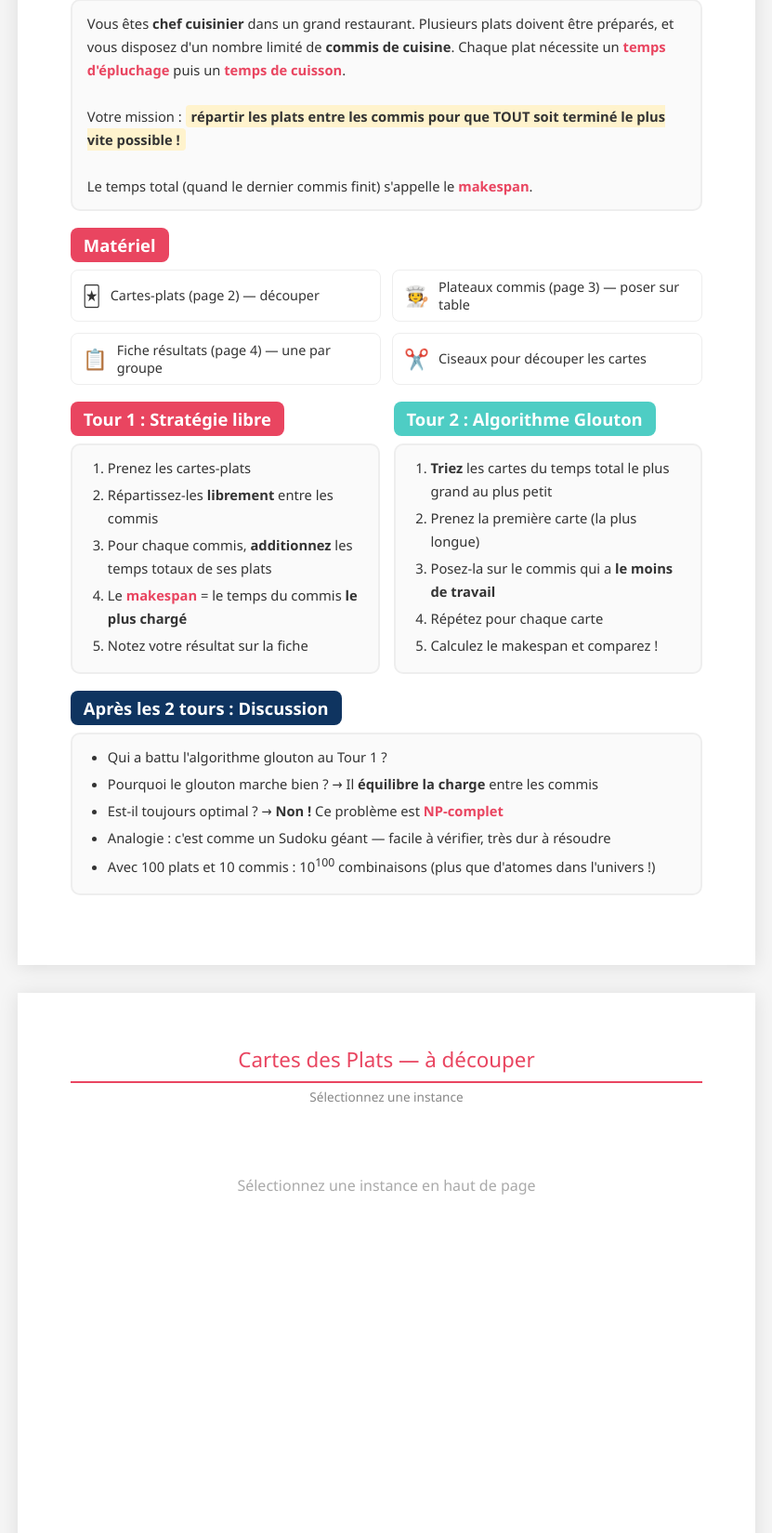
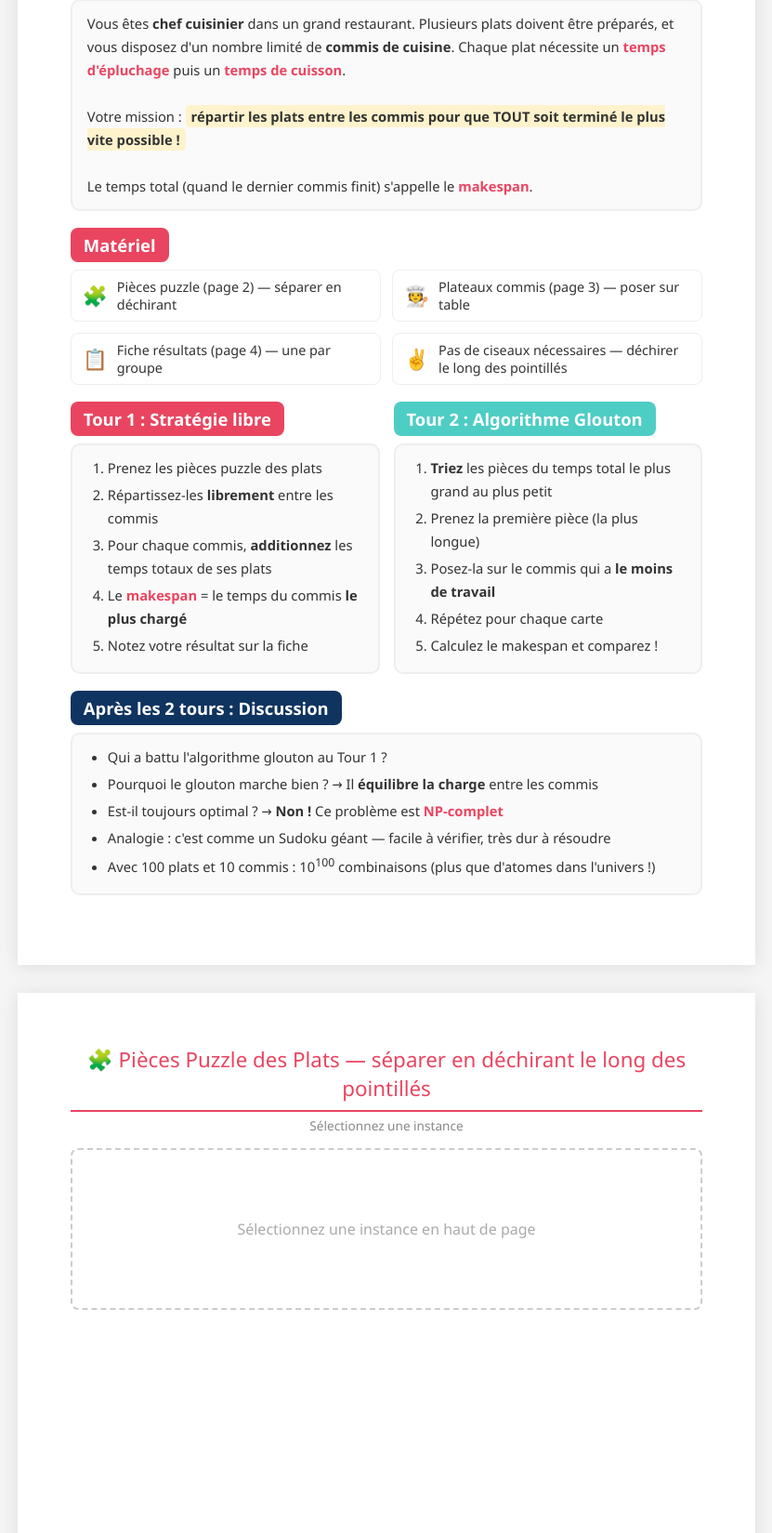
Before and after one commit to tchraj/ProjetAlgorithmique2Groupe7, a Flask app: page /activite-debranchee in a window 1280 px wide. Shown: the part 409-2058 px from the top of the page at 93% size, without its empty margins (224-1055 px from the left). Run offline with Flask 3, Linux system fonts and the light colour scheme.

Commit message:
Replace cut cards with puzzle pieces in unplugged activity

```diff
--- a/templates/activite_debranchee.html
+++ b/templates/activite_debranchee.html
@@ -89,15 +89,44 @@
         .cards-page-subtitle {
             text-align: center; color: #888; font-size: 0.85em; margin-bottom: 15px;
         }
+        /* Grille entourée de pointillés pour découpe facile */
+        #cards-grid {
+            border: 2px dashed #ccc;
+            padding: 14px;
+            border-radius: 8px;
+        }
 
         .cards-grid {
-            display: grid; grid-template-columns: repeat(3, 1fr); gap: 12px;
+            display: grid; grid-template-columns: repeat(3, 1fr); gap: 24px 30px;
         }
         .plat-card {
             border: 3px solid #e94560; border-radius: 14px; padding: 14px;
             text-align: center; background: linear-gradient(180deg, #fff8f0 0%, #fff 100%);
             position: relative; min-height: 160px;
             display: flex; flex-direction: column; align-items: center; justify-content: center;
+            margin-right: 14px; margin-bottom: 14px;
+        }
+        /* Tab puzzle — droite */
+        .plat-card::before {
+            content: '';
+            position: absolute;
+            width: 26px; height: 26px;
+            background: linear-gradient(135deg, #fff8f0, #fff);
+            border: 3px solid #e94560;
+            border-radius: 50%;
+            right: -17px; top: 42%;
+            z-index: 2;
+        }
+        /* Tab puzzle — bas */
+        .plat-card::after {
+            content: '';
+            position: absolute;
+            width: 26px; height: 26px;
+            background: linear-gradient(180deg, #fff8f0, #fff);
+            border: 3px solid #e94560;
+            border-radius: 50%;
+            bottom: -17px; left: 38%;
+            z-index: 2;
         }
         .plat-card .card-icon { font-size: 2.8em; margin-bottom: 6px; }
         .plat-card .card-name {
@@ -120,10 +149,11 @@
             background: #e94560; color: #fff; padding: 5px 16px;
             border-radius: 20px; font-weight: bold; font-size: 1.05em;
         }
-        .card-cut-line {
-            position: absolute; top: -2px; right: -2px;
-            width: 20px; height: 20px; border-top: 2px dashed #ccc;
-            border-right: 2px dashed #ccc; border-radius: 0 14px 0 0;
+        .card-cut-line { display: none; }
+        /* Encart puzzle en haut à gauche de chaque pièce */
+        .card-puzzle-badge {
+            position: absolute; top: 6px; left: 8px;
+            font-size: 1em; opacity: 0.4;
         }
 
         /* ===== PAGE 3: PLATEAUX COMMIS ===== */
@@ -276,10 +306,10 @@
     <div class="rules-section">
         <h2>Mat&eacute;riel</h2>
         <div class="materiel-grid">
-            <div class="materiel-item"><span class="m-icon">&#x1F0CF;</span> Cartes-plats (page 2) &mdash; d&eacute;couper</div>
+            <div class="materiel-item"><span class="m-icon">&#x1F9E9;</span> Pi&egrave;ces puzzle (page 2) &mdash; s&eacute;parer en d&eacute;chirant</div>
             <div class="materiel-item"><span class="m-icon">&#x1F9D1;&#x200D;&#x1F373;</span> Plateaux commis (page 3) &mdash; poser sur table</div>
             <div class="materiel-item"><span class="m-icon">&#x1F4CB;</span> Fiche r&eacute;sultats (page 4) &mdash; une par groupe</div>
-            <div class="materiel-item"><span class="m-icon">&#x2702;&#xFE0F;</span> Ciseaux pour d&eacute;couper les cartes</div>
+            <div class="materiel-item"><span class="m-icon">&#x270C;&#xFE0F;</span> Pas de ciseaux n&eacute;cessaires &mdash; d&eacute;chirer le long des pointill&eacute;s</div>
         </div>
     </div>
 
@@ -288,7 +318,7 @@
             <h2>Tour 1 : Strat&eacute;gie libre</h2>
             <div class="rules-box">
                 <ol>
-                    <li>Prenez les cartes-plats</li>
+                    <li>Prenez les pi&egrave;ces puzzle des plats</li>
                     <li>R&eacute;partissez-les <strong>librement</strong> entre les commis</li>
                     <li>Pour chaque commis, <strong>additionnez</strong> les temps totaux de ses plats</li>
                     <li>Le <span class="keyword">makespan</span> = le temps du commis <strong>le plus charg&eacute;</strong></li>
@@ -301,8 +331,8 @@
             <h2 class="green">Tour 2 : Algorithme Glouton</h2>
             <div class="rules-box">
                 <ol>
-                    <li><strong>Triez</strong> les cartes du temps total le plus grand au plus petit</li>
-                    <li>Prenez la premi&egrave;re carte (la plus longue)</li>
+                    <li><strong>Triez</strong> les pi&egrave;ces du temps total le plus grand au plus petit</li>
+                    <li>Prenez la premi&egrave;re pi&egrave;ce (la plus longue)</li>
                     <li>Posez-la sur le commis qui a <strong>le moins de travail</strong></li>
                     <li>R&eacute;p&eacute;tez pour chaque carte</li>
                     <li>Calculez le makespan et comparez !</li>
@@ -327,7 +357,7 @@
 
 <!-- ===== PAGE 2 : CARTES PLATS (generated by JS) ===== -->
 <div class="print-page" id="page-cards">
-    <div class="cards-page-title">Cartes des Plats &mdash; &agrave; d&eacute;couper</div>
+    <div class="cards-page-title">&#x1F9E9; Pi&egrave;ces Puzzle des Plats &mdash; s&eacute;parer en d&eacute;chirant le long des pointill&eacute;s</div>
     <div class="cards-page-subtitle" id="cards-subtitle">S&eacute;lectionnez une instance</div>
     <div class="cards-grid" id="cards-grid">
         <div style="grid-column: 1/-1; text-align:center; padding: 60px; color:#aaa;">
@@ -464,7 +494,7 @@ async function loadInstance(nom) {
         const cuMin = Math.round(p.temps_cuisson / 60);
         const total = epMin + cuMin;
         return `<div class="plat-card">
-            <div class="card-cut-line"></div>
+            <div class="card-puzzle-badge">&#x1F9E9;</div>
             <div class="card-icon">${getIcon(p.nom)}</div>
             <div class="card-name">${p.nom}</div>
             <div class="card-times">
```
